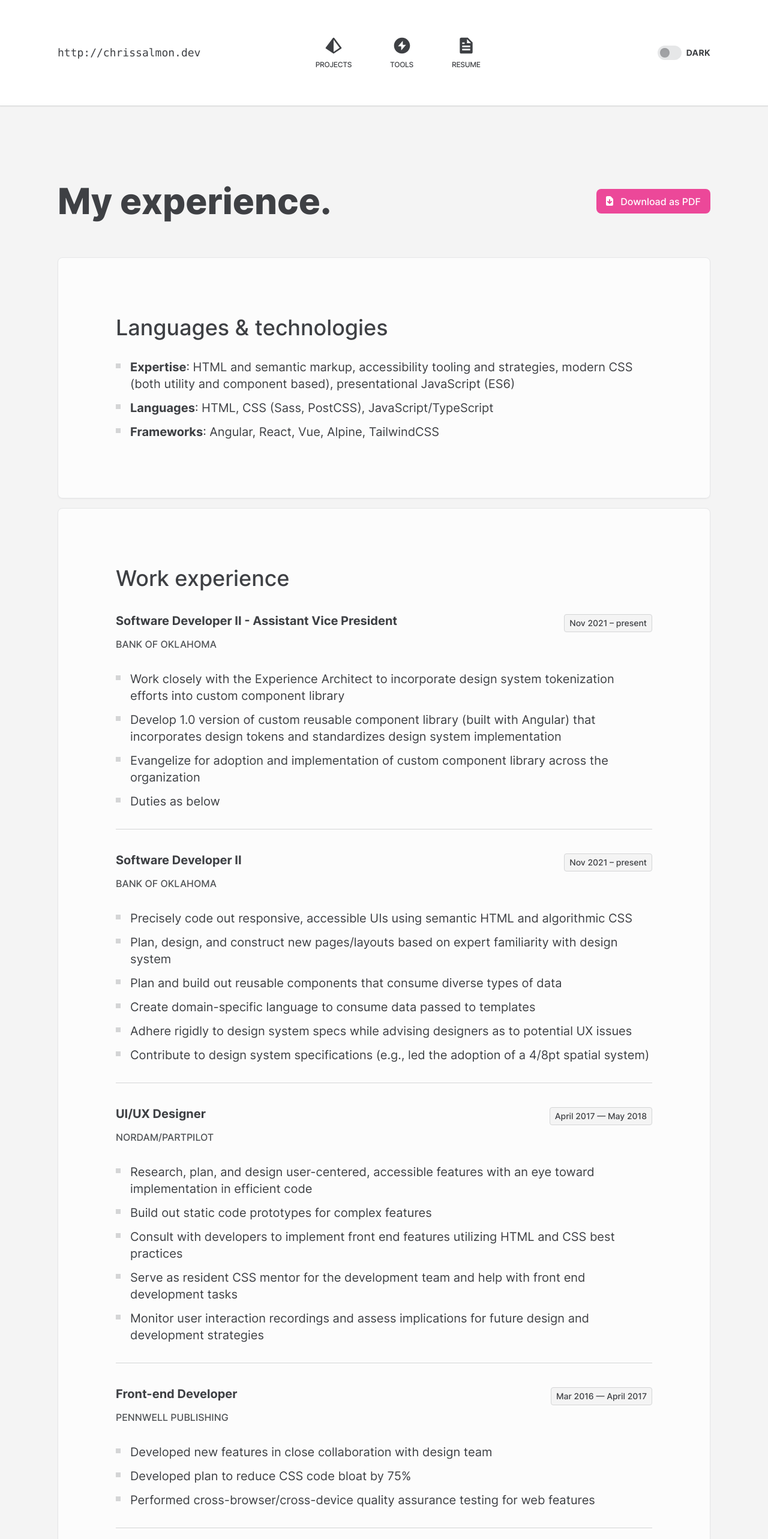
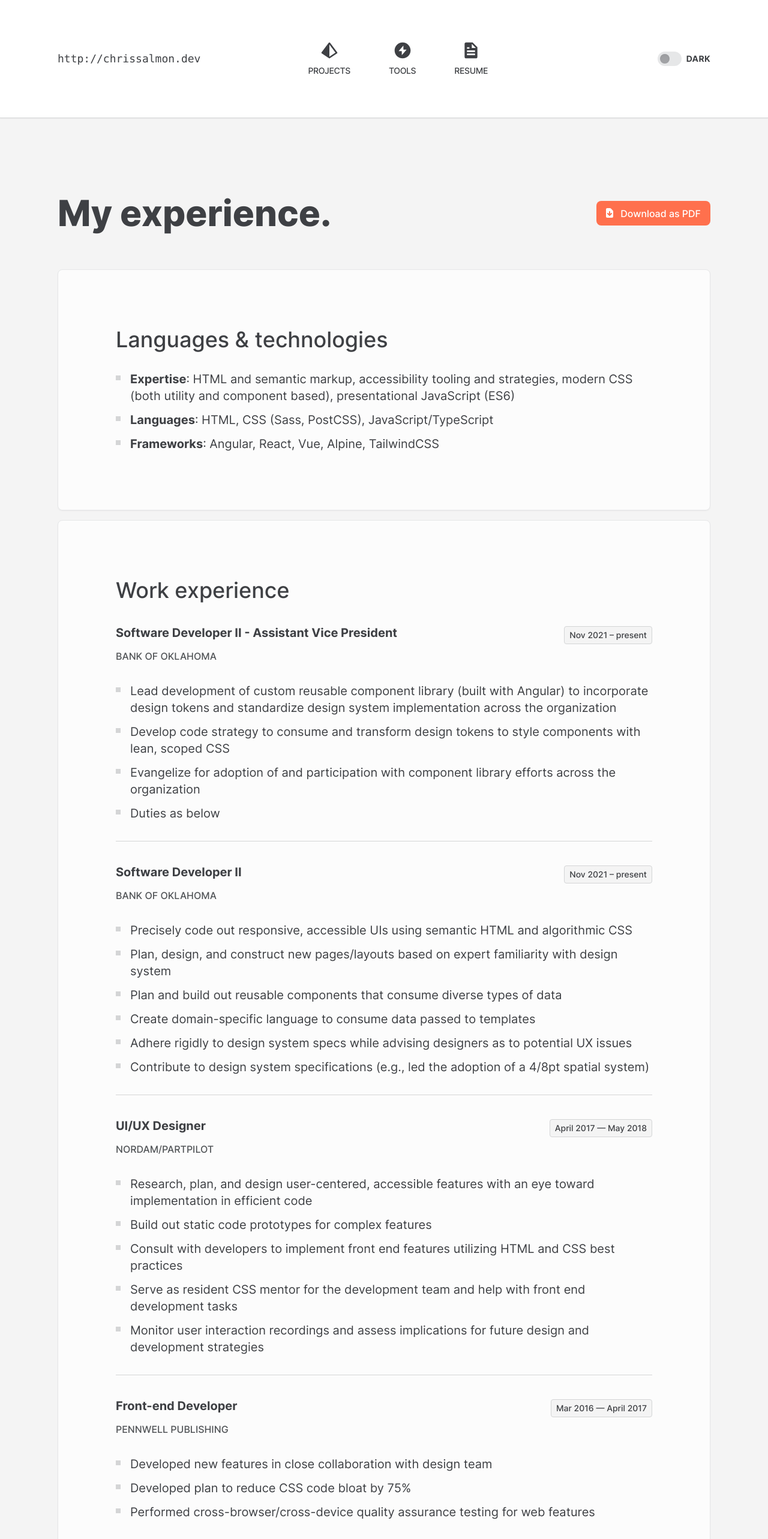
Before and after one commit to megalofauna/dev-site, a Vue app: page /resume in a window 1280 px wide. Shown: the top 2566 px of the page at 60% size. Built offline with nearby package versions, Linux system fonts and the light colour scheme.

Commit message:
Adjust typography, color, current work duties

```diff
--- a/src/App.vue
+++ b/src/App.vue
@@ -6,85 +6,46 @@ import Footer from "@/components/Footer.vue";
 
 <template>
   <header
-    class="px-6 py-6 mx-auto bg-white border-b border-gray-300 shadow-sm dark:bg-gray-900 dark:bg-opacity-75 md:py-10 xl:py-12 md:px-16 xl:px-24 dark:border-black"
-  >
+    class="px-6 py-6 mx-auto bg-white border-b border-gray-300 shadow-sm dark:bg-gray-900 dark:bg-opacity-75 md:py-10 xl:py-12 md:px-16 xl:px-24 dark:border-black">
     <div class="mx-auto max-w-screen-hd">
       <div class="flex items-center justify-between w-full mx-auto">
-        <a
-          href="/"
-          class="font-mono text-lg font-thin hover:underline hover:text-brand-primary"
-          ><span class="hidden md:inline">http://</span>chrissalmon.dev</a
-        >
+        <a href="/" class="font-mono text-lg font-thin hover:underline hover:text-brand-primary"><span
+            class="hidden md:inline">http://</span>chrissalmon.dev</a>
         <nav
-          class="fixed bottom-0 left-0 z-50 w-full py-3 bg-gray-100 border-t border-gray-200 lg:border-none backdrop-blur-3xl bg-opacity-70 lg:bg-transparent dark:lg:bg-transparent dark:bg-opacity-80 dark:border-black dark:bg-gray-800 lg:bottom-auto lg:w-auto lg:left-auto lg:relative lg:z-auto lg:flex lg:justify-between"
-        >
-          <ul class="flex items-center justify-center space-x-16 text-xs">
+          class="fixed bottom-0 left-0 z-50 w-full py-3 bg-gray-100 border-t border-gray-200 md:py-5 lg:border-none backdrop-blur-3xl bg-opacity-70 lg:bg-transparent dark:lg:bg-transparent dark:bg-opacity-80 dark:border-black dark:bg-gray-800 lg:bottom-auto lg:w-auto lg:left-auto lg:relative lg:z-auto lg:flex lg:justify-between">
+          <ul class="flex items-center justify-center space-x-16 text-xs md:text-sm">
             <li>
-              <a
-                href="/projects"
-                class="flex flex-col items-center group dark:group hover:text-brand-primary"
-              >
-                <svg
-                  class="w-6 h-6 lg:w-8 lg:h-8"
-                  xmlns="http://www.w3.org/2000/svg"
-                  width="24"
-                  height="24"
-                  viewBox="0 0 24 24"
-                >
-                  <path
-                    fill="currentColor"
-                    d="M11.445 21.832a1 1 0 0 0 1.11 0l9-6A.998.998 0 0 0 21.8 14.4l-9-12c-.377-.504-1.223-.504-1.6 0l-9 12a1 1 0 0 0 .245 1.432l9 6zm8.12-7.078L12 19.798V4.667l7.565 10.087z"
-                  ></path>
+              <a href="/projects" class="flex flex-col items-center group dark:group hover:text-brand-primary">
+                <svg class="w-6 h-6 lg:w-8 lg:h-8" xmlns="http://www.w3.org/2000/svg" width="24" height="24"
+                  viewBox="0 0 24 24">
+                  <path fill="currentColor"
+                    d="M11.445 21.832a1 1 0 0 0 1.11 0l9-6A.998.998 0 0 0 21.8 14.4l-9-12c-.377-.504-1.223-.504-1.6 0l-9 12a1 1 0 0 0 .245 1.432l9 6zm8.12-7.078L12 19.798V4.667l7.565 10.087z">
+                  </path>
                 </svg>
                 <span
-                  class="mt-1 font-medium tracking-tight uppercase lg:mt-2 group-hover:text-gray-600 dark:group-hover:text-gray-50"
-                  >Projects</span
-                >
+                  class="mt-1 font-medium tracking-tight uppercase lg:mt-2 group-hover:text-gray-600 dark:group-hover:text-gray-50">Projects</span>
               </a>
             </li>
             <li>
-              <a
-                href="/tools"
-                class="flex flex-col items-center group dark:group hover:text-brand-primary"
-              >
-                <svg
-                  class="w-6 h-6 lg:w-8 lg:h-8"
-                  xmlns="http://www.w3.org/2000/svg"
-                  fill="none"
-                  viewBox="0 0 24 24"
-                >
-                  <path
-                    fill="currentColor"
-                    d="M12 2C6.486 2 2 6.486 2 12s4.486 10 10 10 10-4.486 10-10S17.514 2 12 2Zm-1 16v-5H7l6-7v5h4l-6 7Z"
-                  />
+              <a href="/tools" class="flex flex-col items-center group dark:group hover:text-brand-primary">
+                <svg class="w-6 h-6 lg:w-8 lg:h-8" xmlns="http://www.w3.org/2000/svg" fill="none" viewBox="0 0 24 24">
+                  <path fill="currentColor"
+                    d="M12 2C6.486 2 2 6.486 2 12s4.486 10 10 10 10-4.486 10-10S17.514 2 12 2Zm-1 16v-5H7l6-7v5h4l-6 7Z" />
                 </svg>
                 <span
-                  class="mt-1 font-medium tracking-tight uppercase lg:mt-2 group-hover:text-gray-600 dark:group-hover:text-gray-50"
-                  >Tools</span
-                >
+                  class="mt-1 font-medium tracking-tight uppercase lg:mt-2 group-hover:text-gray-600 dark:group-hover:text-gray-50">Tools</span>
               </a>
             </li>
             <li>
-              <a
-                href="/resume"
-                class="flex flex-col items-center group dark:group hover:text-brand-primary"
-              >
-                <svg
-                  class="w-6 h-6 lg:w-8 lg:h-8"
-                  xmlns="http://www.w3.org/2000/svg"
-                  width="24"
-                  height="24"
-                  viewBox="0 0 24 24"
-                >
-                  <path
-                    fill="currentColor"
-                    d="M18 22a2 2 0 0 0 2-2V8l-6-6H6a2 2 0 0 0-2 2v16a2 2 0 0 0 2 2h12zM13 4l5 5h-5V4zM7 8h3v2H7V8zm0 4h10v2H7v-2zm0 4h10v2H7v-2z"
-                  ></path>
+              <a href="/resume" class="flex flex-col items-center group dark:group hover:text-brand-primary">
+                <svg class="w-6 h-6 lg:w-8 lg:h-8" xmlns="http://www.w3.org/2000/svg" width="24" height="24"
+                  viewBox="0 0 24 24">
+                  <path fill="currentColor"
+                    d="M18 22a2 2 0 0 0 2-2V8l-6-6H6a2 2 0 0 0-2 2v16a2 2 0 0 0 2 2h12zM13 4l5 5h-5V4zM7 8h3v2H7V8zm0 4h10v2H7v-2zm0 4h10v2H7v-2z">
+                  </path>
                 </svg>
                 <span
-                  class="mt-1 font-medium tracking-tight uppercase lg:mt-2 group-hover:text-gray-600 dark:group-hover:text-gray-50"
-                  >Resume</span
-                >
+                  class="mt-1 font-medium tracking-tight uppercase lg:mt-2 group-hover:text-gray-600 dark:group-hover:text-gray-50">Resume</span>
               </a>
             </li>
           </ul>
--- a/src/views/Resume.vue
+++ b/src/views/Resume.vue
@@ -1,11 +1,12 @@
 <template>
 
-    <article class="px-6 mt-16 md:mt-24 xl:mt-32 md:px-16 xl:px-24">
+    <article class="px-6 mt-16 md:mt-24 xl:mt-32 md:px-12 xl:px-24">
         <h1 class="flex flex-wrap items-center justify-between leading-none">
-            <span class="text-4xl font-extrabold leading-none rounded-lg md:text-5xl xl:text-6xl">
+            <span
+                class="block w-full text-4xl font-extrabold leading-none rounded-lg lg:w-auto md:text-5xl xl:text-6xl">
                 My experience.
             </span>
-            <a class="flex items-center py-2 pl-3 pr-4 mt-4 text-white transition-colors duration-200 rounded-lg sm:mt-0 md:ml-4 bg-brand-primary group hover:bg-black ease"
+            <a class="flex items-center py-2 pl-3 pr-4 mt-6 text-white transition-colors duration-200 rounded-lg lg:mt-0 lg:ml-4 bg-brand-primary group hover:bg-black ease"
                 href="/documents/christopher-salmon-resume.pdf">
                 <svg xmlns="http://www.w3.org/2000/svg" class="w-5 h-5 text-white transition-colors duration-200 ease"
                     viewBox="0 0 20 20" fill="currentColor">
@@ -17,11 +18,11 @@
             </a>
         </h1>
         <section
-            class="p-6 mt-16 bg-white bg-opacity-75 border rounded-lg shadow-sm border-gray-125 dark:border-black dark:bg-gray-900 dark:bg-opacity-50 md:p-16 xl:p-24">
+            class="p-6 mt-16 bg-white bg-opacity-75 border rounded-lg shadow-sm border-gray-125 dark:border-black dark:bg-gray-900 dark:bg-opacity-50 md:p-10 xl:p-24">
             <h2 class="flex items-center m-0 text-xl font-medium sm:text-2xl dark:text-white md:text-3xl xl:text-4xl">
                 Languages & technologies
             </h2>
-            <ul class="max-w-5xl mt-8 space-y-2 text-sm list-inside xl:space-y-3 list-square xl:text-xl">
+            <ul class="max-w-5xl mt-8 space-y-2 text-sm list-inside md:text-lg xl:space-y-3 list-square xl:text-xl">
                 <li><strong>Expertise</strong>: HTML and semantic markup, accessibility tooling and strategies, modern
                     CSS (both utility and component based), presentational JavaScript (ES6)</li>
                 <li><strong>Languages</strong>: HTML, CSS (Sass, PostCSS), JavaScript/TypeScript</li>
@@ -30,36 +31,39 @@
         </section>
 
         <section
-            class="p-6 mt-4 bg-white bg-opacity-75 border rounded-lg shadow-sm border-gray-125 dark:border-black dark:bg-gray-900 dark:bg-opacity-50 md:p-16 xl:p-24">
+            class="p-6 mt-4 bg-white bg-opacity-75 border rounded-lg shadow-sm border-gray-125 dark:border-black dark:bg-gray-900 dark:bg-opacity-50 md:p-10 xl:p-24">
             <h2 class="flex items-center m-0 text-xl font-medium sm:text-2xl dark:text-white md:text-3xl xl:text-4xl">
                 Work experience</h2>
-            <div class="flex flex-wrap items-center justify-between mt-8">
-                <h3 class="w-full m-0 font-bold leading-tight text-md lg:text-xl dark:text-gray-50 lg:w-auto">Software
+            <div class="flex flex-wrap items-center justify-between mt-8 md:flex-nowrap">
+                <h3 class="w-auto m-0 font-bold leading-tight text-md lg:text-xl dark:text-gray-50 lg:w-auto">Software
                     Developer II - Assistant Vice
                     President</h3>
                 <p
                     class="px-2 py-1 mt-2 text-sm font-medium text-gray-700 bg-gray-100 border border-gray-300 rounded dark:text-gray-100 dark:bg-gray-900 dark:border-black">
                     Nov 2021 – present</p>
             </div>
-            <p class="mt-2 font-medium text-gray-600 uppercase dark:text-gray-200">Bank of Oklahoma</p>
-            <ul class="max-w-5xl mt-8 space-y-2 text-sm list-inside xl:space-y-3 list-square xl:text-xl">
-                <li>Work closely with the Experience Architect to incorporate design system tokenization efforts into
-                    custom component library</li>
-                <li>Develop 1.0 version of custom reusable component library (built with Angular) that incorporates
-                    design tokens and standardizes design system implementation</li>
-                <li>Evangelize for adoption and implementation of custom component library across the organization</li>
+            <p class="max-w-sm mt-2 font-medium text-gray-600 uppercase xl:max-w-none dark:text-gray-200">Bank of
+                Oklahoma</p>
+            <ul class="max-w-5xl mt-8 space-y-2 text-sm list-inside md:text-lg xl:space-y-3 list-square xl:text-xl">
+                <li>Lead development of custom reusable component library (built with Angular) to incorporate design
+                    tokens and standardize design system implementation across the organization</li>
+                <li>Develop code strategy to consume and transform design tokens to style components with lean, scoped
+                    CSS</li>
+                <li>Evangelize for adoption of and participation with component library efforts across the organization
+                </li>
                 <li>Duties as below</li>
             </ul>
             <div
-                class="flex flex-wrap items-center justify-between pt-8 mt-8 border-t border-gray-300 dark:border-black dark:text-gray-100">
-                <h3 class="w-full m-0 font-bold leading-tight text-md lg:text-xl dark:text-gray-50 lg:w-auto">Software
+                class="flex flex-wrap items-center justify-between pt-8 mt-8 border-t border-gray-300 md:flex-nowrap dark:border-black dark:text-gray-100">
+                <h3 class="w-auto m-0 font-bold leading-tight text-md lg:text-xl dark:text-gray-50 lg:w-auto">Software
                     Developer II</h3>
                 <p
                     class="px-2 py-1 mt-2 text-sm font-medium text-gray-700 bg-gray-100 border border-gray-300 rounded dark:text-gray-100 dark:bg-gray-900 dark:border-black">
                     Nov 2021 – present</p>
             </div>
-            <p class="mt-2 font-medium text-gray-600 uppercase dark:text-gray-200">Bank of Oklahoma</p>
-            <ul class="max-w-5xl mt-8 space-y-2 text-sm list-inside xl:space-y-3 list-square xl:text-xl">
+            <p class="max-w-sm mt-2 font-medium text-gray-600 uppercase xl:max-w-none dark:text-gray-200">Bank of
+                Oklahoma</p>
+            <ul class="max-w-5xl mt-8 space-y-2 text-sm list-inside md:text-lg xl:space-y-3 list-square xl:text-xl">
                 <li>Precisely code out responsive, accessible UIs using semantic HTML and algorithmic CSS</li>
                 <li>Plan, design, and construct new pages/layouts based on expert familiarity with design system</li>
                 <li>Plan and build out reusable components that consume diverse types of data</li>
@@ -69,15 +73,16 @@
             </ul>
 
             <div
-                class="flex flex-wrap items-center justify-between pt-8 mt-8 border-t border-gray-300 dark:border-black">
-                <h3 class="w-full m-0 font-bold leading-tight text-md lg:text-xl dark:text-gray-50 lg:w-auto">UI/UX
+                class="flex flex-wrap items-center justify-between pt-8 mt-8 border-t border-gray-300 md:flex-nowrap dark:border-black">
+                <h3 class="w-auto m-0 font-bold leading-tight text-md lg:text-xl dark:text-gray-50 lg:w-auto">UI/UX
                     Designer</h3>
                 <p
                     class="px-2 py-1 mt-2 text-sm font-medium text-gray-700 bg-gray-100 border border-gray-300 rounded dark:text-gray-100 dark:bg-gray-900 dark:border-black">
                     April 2017 — May 2018</p>
             </div>
-            <p class="mt-2 font-medium text-gray-600 uppercase dark:text-gray-200">NORDAM/PartPilot</p>
-            <ul class="max-w-5xl mt-8 space-y-2 text-sm list-inside xl:space-y-3 list-square xl:text-xl">
+            <p class="max-w-sm mt-2 font-medium text-gray-600 uppercase xl:max-w-none dark:text-gray-200">
+                NORDAM/PartPilot</p>
+            <ul class="max-w-5xl mt-8 space-y-2 text-sm list-inside md:text-lg xl:space-y-3 list-square xl:text-xl">
                 <li>Research, plan, and design user-centered, accessible features with an eye toward implementation in
                     efficient code</li>
                 <li>Build out static code prototypes for complex features</li>
@@ -89,30 +94,32 @@
             </ul>
 
             <div
-                class="flex flex-wrap items-center justify-between pt-8 mt-8 border-t border-gray-300 dark:border-black">
-                <h3 class="w-full m-0 font-bold leading-tight text-md lg:text-xl dark:text-gray-50 lg:w-auto">Front-end
+                class="flex flex-wrap items-center justify-between pt-8 mt-8 border-t border-gray-300 md:flex-nowrap dark:border-black">
+                <h3 class="w-auto m-0 font-bold leading-tight text-md lg:text-xl dark:text-gray-50 lg:w-auto">Front-end
                     Developer</h3>
                 <p
                     class="px-2 py-1 mt-2 text-sm font-medium text-gray-700 bg-gray-100 border border-gray-300 rounded dark:text-gray-100 dark:bg-gray-900 dark:border-black">
                     Mar 2016 — April 2017</p>
             </div>
-            <p class="mt-2 font-medium text-gray-600 uppercase dark:text-gray-200">PennWell Publishing</p>
-            <ul class="max-w-5xl mt-8 space-y-2 text-sm list-inside xl:space-y-3 list-square xl:text-xl">
+            <p class="max-w-sm mt-2 font-medium text-gray-600 uppercase xl:max-w-none dark:text-gray-200">PennWell
+                Publishing</p>
+            <ul class="max-w-5xl mt-8 space-y-2 text-sm list-inside md:text-lg xl:space-y-3 list-square xl:text-xl">
                 <li>Developed new features in close collaboration with design team</li>
                 <li>Developed plan to reduce CSS code bloat by 75%</li>
                 <li>Performed cross-browser/cross-device quality assurance testing for web features</li>
             </ul>
 
             <div
-                class="flex flex-wrap items-center justify-between pt-8 mt-8 border-t border-gray-300 dark:border-black">
-                <h3 class="w-full m-0 font-bold leading-tight text-md lg:text-xl dark:text-gray-50 lg:w-auto">Front-end
+                class="flex flex-wrap items-center justify-between pt-8 mt-8 border-t border-gray-300 md:flex-nowrap dark:border-black">
+                <h3 class="w-auto m-0 font-bold leading-tight text-md lg:text-xl dark:text-gray-50 lg:w-auto">Front-end
                     Developer/Designer</h3>
                 <p
                     class="px-2 py-1 mt-2 text-sm font-medium text-gray-700 bg-gray-100 border border-gray-300 rounded dark:text-gray-100 dark:bg-gray-900 dark:border-black">
                     June 2015 — Mar 2016</p>
             </div>
-            <p class="mt-2 font-medium text-gray-600 uppercase dark:text-gray-200">Brief Media</p>
-            <ul class="max-w-5xl mt-8 space-y-2 text-sm list-inside xl:space-y-3 list-square xl:text-xl">
+            <p class="max-w-sm mt-2 font-medium text-gray-600 uppercase xl:max-w-none dark:text-gray-200">Brief Media
+            </p>
+            <ul class="max-w-5xl mt-8 space-y-2 text-sm list-inside md:text-lg xl:space-y-3 list-square xl:text-xl">
                 <li>Developed reusable PostCSS generators to generate styles for various layout scenarios</li>
                 <li>Spearheaded CSS refactor of one of our web properties, veterinaryteambrief.com, eliminating
                     unnecessary
@@ -125,16 +132,18 @@
             </ul>
 
             <div
-                class="flex flex-wrap items-center justify-between pt-8 mt-8 border-t border-gray-300 dark:border-black dark:text-gray-100">
-                <h3 class="w-full m-0 font-bold leading-tight text-md lg:text-xl dark:text-gray-50 lg:w-auto">Front-end
+                class="flex flex-wrap items-center justify-between pt-8 mt-8 border-t border-gray-300 md:flex-nowrap dark:border-black dark:text-gray-100">
+                <h3 class="w-auto m-0 font-bold leading-tight text-md lg:text-xl dark:text-gray-50 lg:w-auto">Front-end
                     Developer</h3>
                 <p
                     class="px-2 py-1 mt-2 text-sm font-medium text-gray-700 bg-gray-100 border border-gray-300 rounded dark:text-gray-100 dark:bg-gray-900 dark:border-black">
                     April 2013 — June 2015</p>
             </div>
-            <p class="mt-2 font-medium text-gray-600 uppercase dark:text-gray-200">American Association of Petroleum
+            <p class="max-w-sm mt-2 font-medium text-gray-600 uppercase xl:max-w-none dark:text-gray-200">American
+                Association of
+                Petroleum
                 Geologists</p>
-            <ul class="max-w-5xl mt-8 space-y-2 text-sm list-inside xl:space-y-3 list-square xl:text-xl">
+            <ul class="max-w-5xl mt-8 space-y-2 text-sm list-inside md:text-lg xl:space-y-3 list-square xl:text-xl">
                 <li>Project lead for redesign and implementation of responsive website for URTEC (Unconventional
                     Resources
                     Technology Conference)</li>
@@ -146,11 +155,11 @@
             </ul>
         </section>
         <section
-            class="p-6 mt-4 bg-white bg-opacity-75 border rounded-lg shadow-sm border-gray-125 dark:border-black dark:bg-gray-900 dark:bg-opacity-50 md:p-16 xl:p-24">
+            class="p-6 mt-4 bg-white bg-opacity-75 border rounded-lg shadow-sm border-gray-125 dark:border-black dark:bg-gray-900 dark:bg-opacity-50 md:p-10 xl:p-24">
             <h2 class="flex items-center m-0 text-xl font-medium sm:text-2xl dark:text-white md:text-3xl xl:text-4xl">
                 Education
             </h2>
-            <ul class="max-w-5xl mt-8 space-y-2 text-sm list-inside xl:space-y-3 list-square xl:text-xl">
+            <ul class="max-w-5xl mt-8 space-y-2 text-sm list-inside md:text-lg xl:space-y-3 list-square xl:text-xl">
                 <li>Undergraduate: BA in English (major) and History (minor) | Austin Peay (with honors)</li>
                 <li>Masters: MA in Theology (emphasis in Philosophy) | New Orleans Baptist Theological Seminary (with
                     honors)</li>
--- a/tailwind.config.js
+++ b/tailwind.config.js
@@ -30,7 +30,7 @@ module.exports = {
           '950': '#0B0C0E'
         },
         brand: {
-          primary: '#EC4899'
+          primary: '#ff704d'
         }
       }
     },
```
